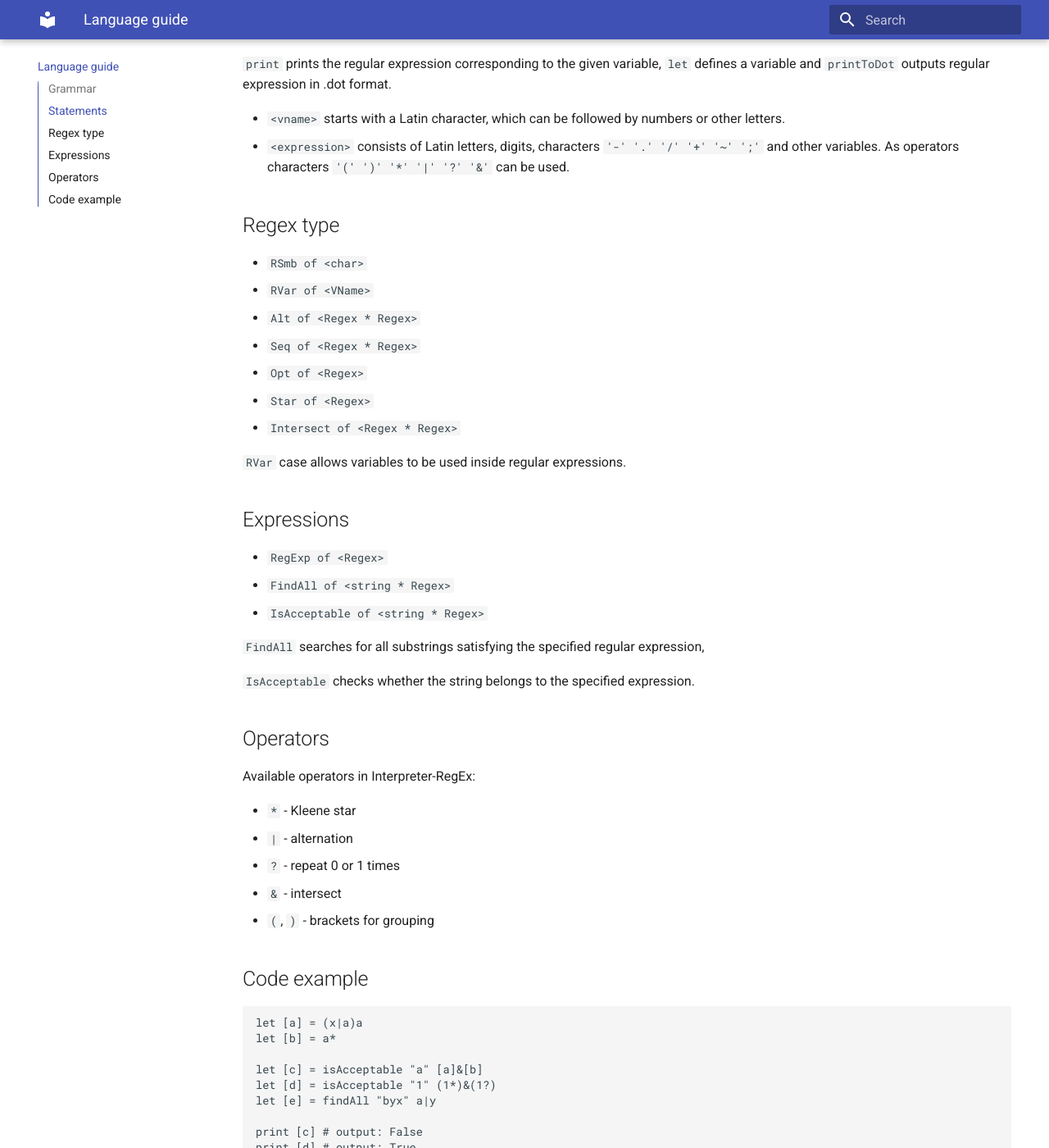
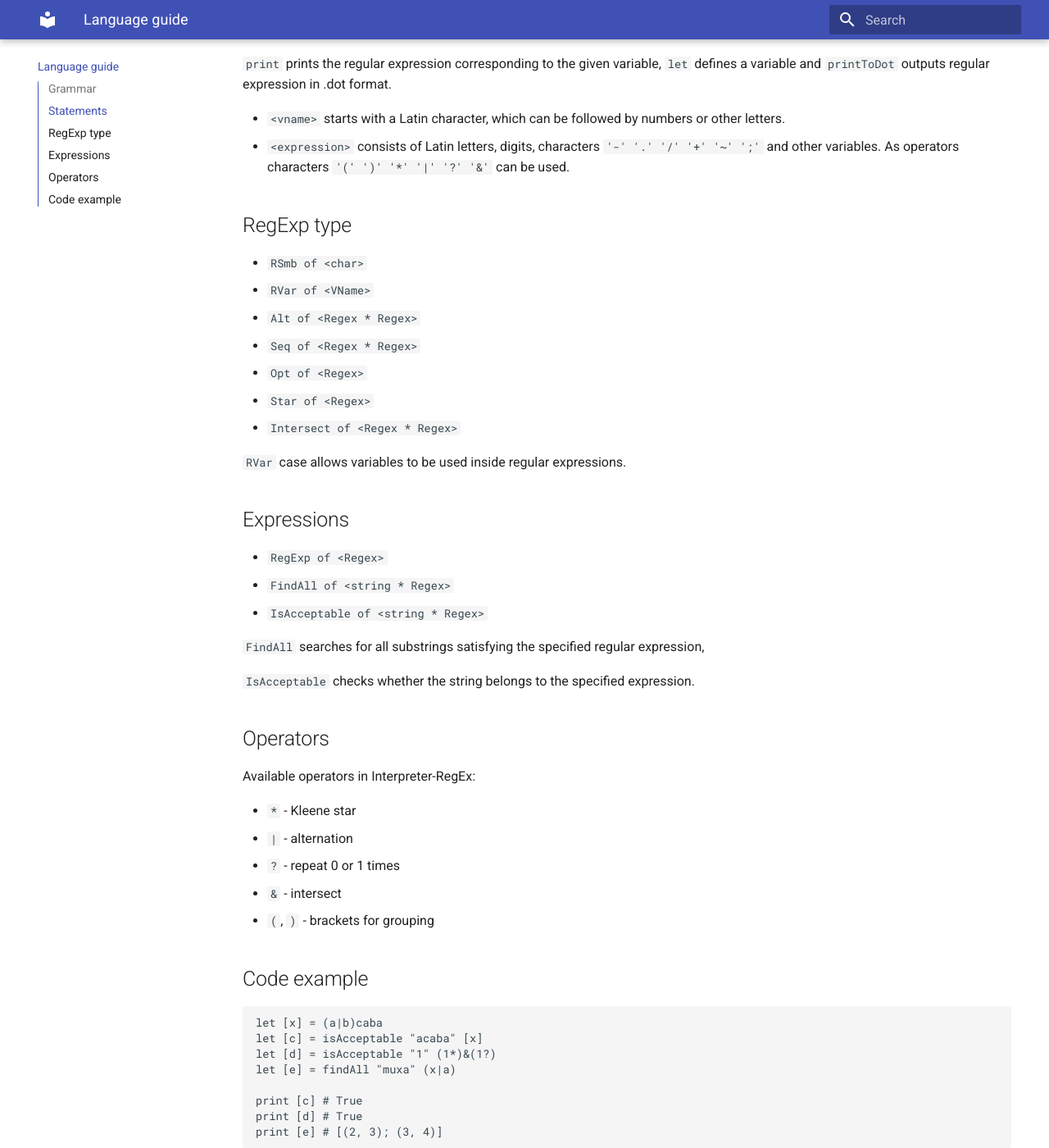
Before and after one commit to alexander-kurdakov/RegExpInterpreter, an MkDocs documentation site: the page built from docs/Language_guide.md, in a window 1280 px wide and 1400 px high, scrolled down 572 px. Shown: the whole window at 82% size. Built offline with MkDocs 1.6.1 and Material for MkDocs 9.7.7, drawn with Linux system fonts in a browser that asks for light colours; some of the changed text lies outside the part shown.

Commit message:
lang guide ready

```diff
--- a/docs/Language_guide.md
+++ b/docs/Language_guide.md
@@ -1,6 +1,6 @@
 # Language guide
 
-Interpreter-RegEx uses simple programming language to define regular expressions.
+RegExpInterpreter uses simple programming language to work with regular expressions.
 
 ## Grammar
 
@@ -19,7 +19,7 @@
 * `<vname>` starts with a Latin character, which can be followed by numbers or other letters.
 * `<expression>` consists of Latin letters, digits, characters `'-' '.' '/' '+' '~' ';'` and other variables. As operators characters `'(' ')' '*' '|' '?' '&'` can be used.
 
-## Regex type
+## RegExp type
 
 *    `RSmb of <char>`
 *    `RVar of <VName>`
@@ -53,14 +53,11 @@
 
 
 ## Code example
+	let [x] = (a|b)caba
+	let [c] = isAcceptable "acaba" [x]
+	let [d] = isAcceptable "1" (1*)&(1?)
+	let [e] = findAll "muxa" (x|a)
 
-	let [a] = (x|a)a
-	let [b] = a*
-
-	let [c] = isAcceptable "a" [a]&[b]
-	let [d] = isAcceptable "1" (1*)&(1?)
-	let [e] = findAll "byx" a|y
-
-	print [c] # output: False
-	print [d] # output: True
-	print [e] # output: [(1, 2)]
+	print [c] # True
+	print [d] # True
+	print [e] # [(2, 3); (3, 4)]
```
Also changed, not shown: README.md (+7 -9 lines).
